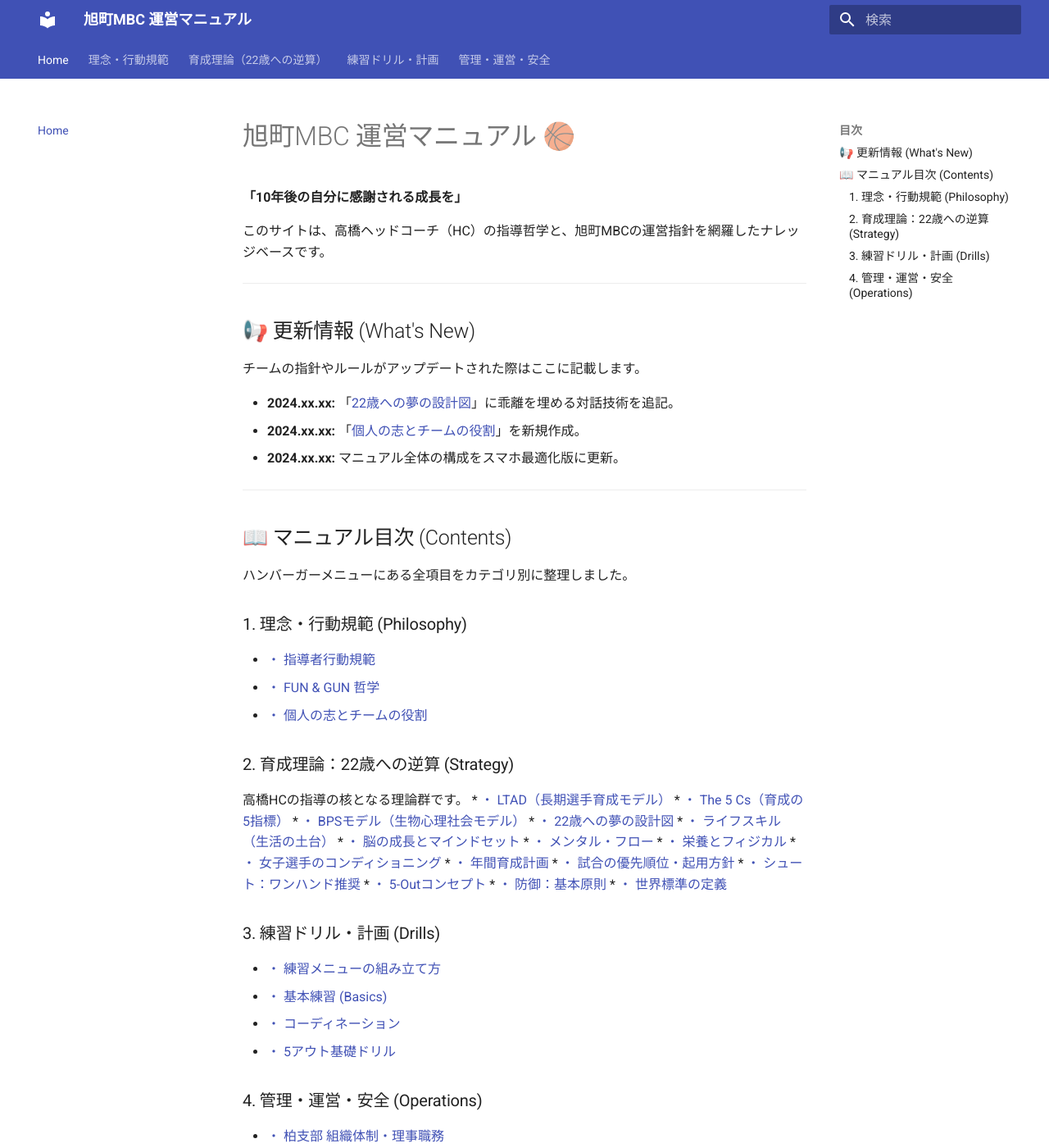
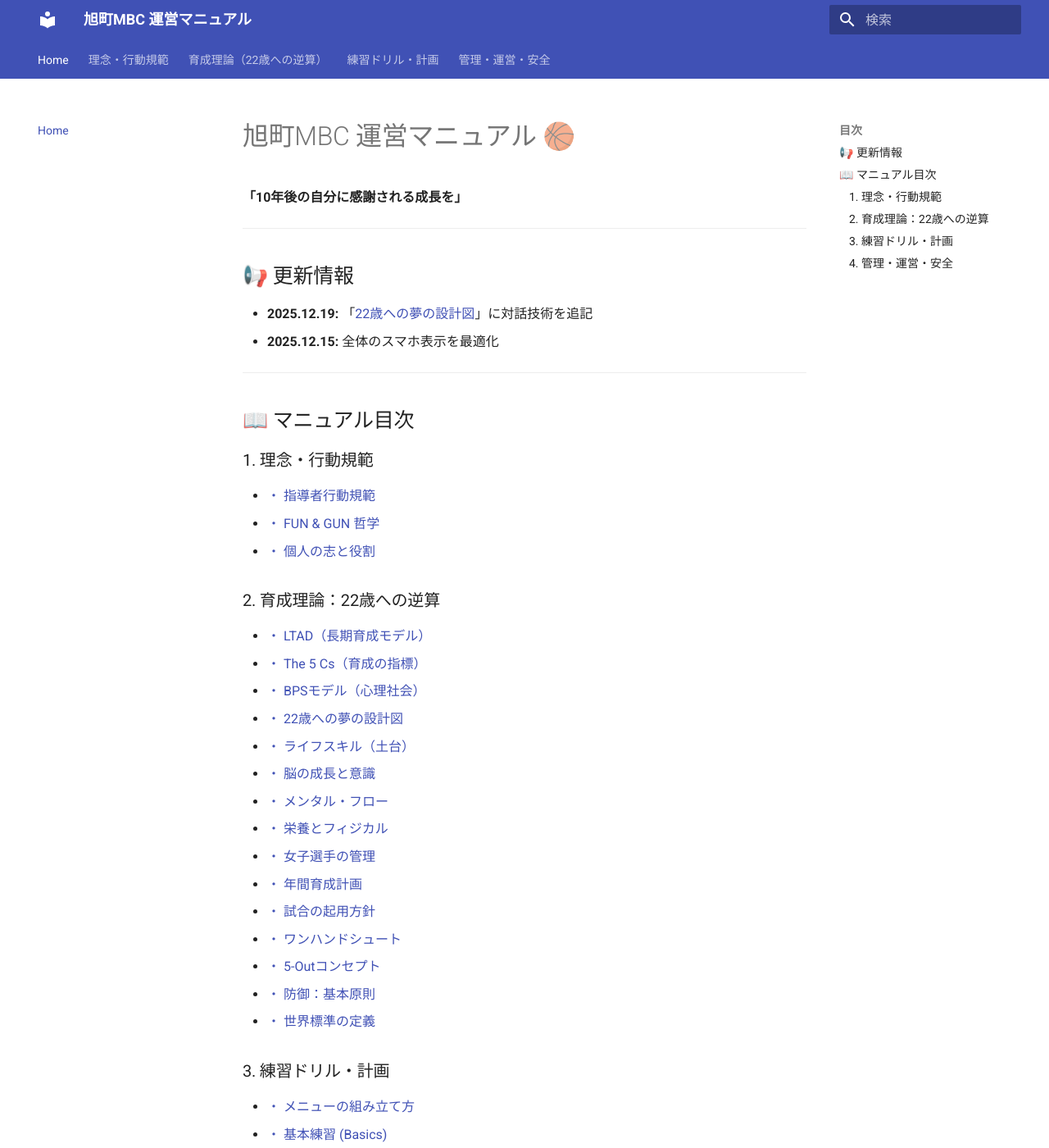
Before and after one commit to kawaiikumichan/asahicho-minibus-ops, an MkDocs documentation site: the page built from docs/index.md, in a window 1280 px wide and 1400 px high. Shown: the whole window at 82% size. Built offline with MkDocs 1.6.1 and Material for MkDocs 9.7.7, drawn with Linux system fonts in a browser that asks for light colours; some of the changed text lies outside the part shown.

Commit message:
Update index.md

```diff
--- a/docs/index.md
+++ b/docs/index.md
@@ -2,64 +2,53 @@
 
 **「10年後の自分に感謝される成長を」**
 
-このサイトは、高橋ヘッドコーチ（HC）の指導哲学と、旭町MBCの運営指針を網羅したナレッジベースです。
+---
+
+## 📢 更新情報
+* **2025.12.19:** 「[22歳への夢の設計図](01_Coaching_Logics/dream_blueprint.md)」に対話技術を追記
+* **2025.12.15:** 全体のスマホ表示を最適化
 
 ---
 
-## 📢 更新情報 (What's New)
-チームの指針やルールがアップデートされた際はここに記載します。
+## 📖 マニュアル目次
 
-* **2024.xx.xx:** 「[22歳への夢の設計図](01_Coaching_Logics/dream_blueprint.md)」に乖離を埋める対話技術を追記。
-* **2024.xx.xx:** 「[個人の志とチームの役割](01_Coaching_Logics/individual_goals.md)」を新規作成。
-* **2024.xx.xx:** マニュアル全体の構成をスマホ最適化版に更新。
-
----
-
-## 📖 マニュアル目次 (Contents)
-ハンバーガーメニューにある全項目をカテゴリ別に整理しました。
-
-### 1. 理念・行動規範 (Philosophy)
+### 1. 理念・行動規範
 * [・ 指導者行動規範](00_Philosophy/coaching_code.md)
 * [・ FUN & GUN 哲学](00_Philosophy/fun_and_gun.md)
-* [・ 個人の志とチームの役割](01_Coaching_Logics/individual_goals.md)
+* [・ 個人の志と役割](01_Coaching_Logics/individual_goals.md)
 
-### 2. 育成理論：22歳への逆算 (Strategy)
-高橋HCの指導の核となる理論群です。
-* [・ LTAD（長期選手育成モデル）](01_Coaching_Logics/ltad.md)
-* [・ The 5 Cs（育成の5指標）](01_Coaching_Logics/5cs.md)
-* [・ BPSモデル（生物心理社会モデル）](01_Coaching_Logics/bps_model.md)
+### 2. 育成理論：22歳への逆算
+* [・ LTAD（長期育成モデル）](01_Coaching_Logics/ltad.md)
+* [・ The 5 Cs（育成の指標）](01_Coaching_Logics/5cs.md)
+* [・ BPSモデル（心理社会）](01_Coaching_Logics/bps_model.md)
 * [・ 22歳への夢の設計図](01_Coaching_Logics/dream_blueprint.md)
-* [・ ライフスキル（生活の土台）](01_Coaching_Logics/life_skills.md)
-* [・ 脳の成長とマインドセット](01_Coaching_Logics/growth_mindset.md)
+* [・ ライフスキル（土台）](01_Coaching_Logics/life_skills.md)
+* [・ 脳の成長と意識](01_Coaching_Logics/growth_mindset.md)
 * [・ メンタル・フロー](01_Coaching_Logics/mental_flow.md)
 * [・ 栄養とフィジカル](01_Coaching_Logics/nutrition.md)
-* [・ 女子選手のコンディショニング](01_Coaching_Logics/female_athlete.md)
+* [・ 女子選手の管理](01_Coaching_Logics/female_athlete.md)
 * [・ 年間育成計画](01_Coaching_Logics/annual_plan.md)
-* [・ 試合の優先順位・起用方針](01_Coaching_Logics/game_policy.md)
-* [・ シュート：ワンハンド推奨](01_Coaching_Logics/shooting_standard.md)
+* [・ 試合の起用方針](01_Coaching_Logics/game_policy.md)
+* [・ ワンハンドシュート](01_Coaching_Logics/shooting_standard.md)
 * [・ 5-Outコンセプト](01_Coaching_Logics/5out.md)
 * [・ 防御：基本原則](01_Coaching_Logics/defense_basic.md)
 * [・ 世界標準の定義](01_Coaching_Logics/world_standards.md)
 
-### 3. 練習ドリル・計画 (Drills)
-* [・ 練習メニューの組み立て方](02_Training_Drills/practice_planning.md)
+### 3. 練習ドリル・計画
+* [・ メニューの組み立て方](02_Training_Drills/practice_planning.md)
 * [・ 基本練習 (Basics)](02_Training_Drills/basics.md)
 * [・ コーディネーション](02_Training_Drills/coordination.md)
 * [・ 5アウト基礎ドリル](02_Training_Drills/5out_basics.md)
 
-### 4. 管理・運営・安全 (Operations)
-* [・ 柏支部 組織体制・理事職務](03_Operations/organization.md)
+### 4. 管理・運営・安全
+* [・ 支部組織・理事職務](03_Operations/organization.md)
 * [・ 緊急時対応(EAP)](03_Operations/eap.md)
 * [・ 保護者ガイドライン](03_Operations/parents_guide.md)
 * [・ チームルール（選手）](03_Operations/team_rules_player.md)
 * [・ チームルール（保護者）](03_Operations/team_rules_parent.md)
 * [・ 練習試合 主催手順](03_Operations/hosting_practice_match.md)
 * [・ 大会協力業務](03_Operations/tournament_duty.md)
-* [・ 遠征先のマナー](03_Operations/away_game_etiquette.md)
-* [・ TOマニュアル](03_Operations/to_manual.md)
-* [・ 送迎・移動の安全ルール](03_Operations/transport_safety.md)
+* [・ 送迎・安全ルール](03_Operations/transport_safety.md)
 
 ---
-**責任者:**
-* ヘッドコーチ (HC): 高橋
-* 運営・事務局: 池田
+**管理:** 池田 / **技術:** 高橋HC
```
